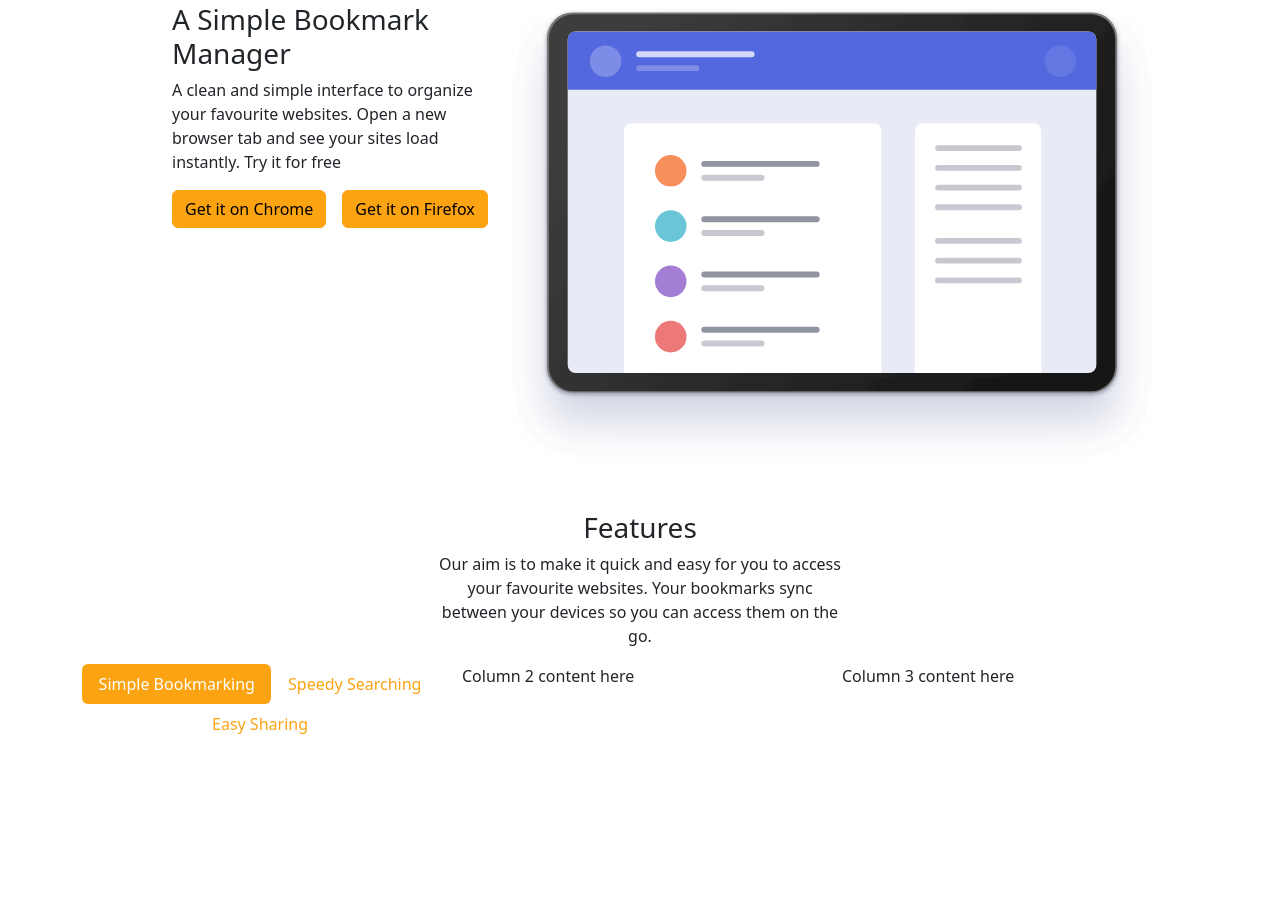
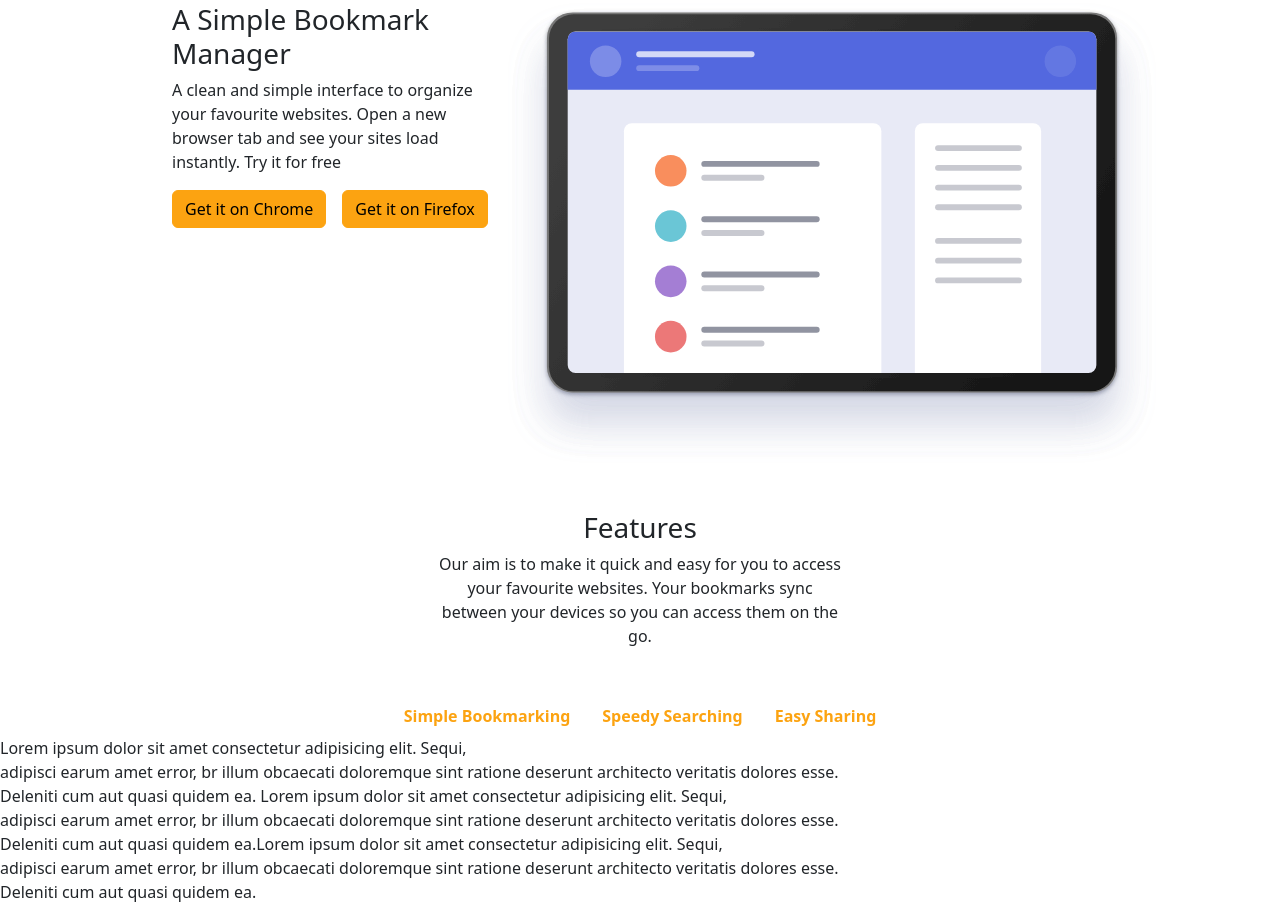
Before and after one commit to Ferransr/Sprint2, a website: page index.html in a window 1280 px wide. Shown: the part 309-1229 px from the top of the page. Before the commit the page ends 1053 px from the top, so only its background shows below. Drawn offline with nearby package versions, Linux system fonts and the light colour scheme.

Commit message:
navbar tab_context

```diff
--- a/index.html
+++ b/index.html
@@ -38,7 +38,7 @@
           >
             <ul class="navbar-nav">
               <li class="nav-item">
-                <a class="nav-link" aria-current="page" href="#">Contact</a>
+                <a class="nav-link" href="#">Contact</a>
               </li>
               <li class="nav-item">
                 <a class="nav-link" href="#">Pricing</a>
@@ -99,91 +99,41 @@
       </div>
     </div>
 
-    <div class="container">
-      <div class="row">
-        <div class="col-sm-4">
-          <ul class="nav nav-pills nav-fill">
+    <div class="tab">
+
+      <ul class="nav justify-content-center">
         <li class="nav-item">
-              <a class="nav-link active" aria-current="page" href="#">Simple Bookmarking</a>
+          <a class="nav-link active fw-bold" aria-current="page" href="#"
+            >Simple Bookmarking</a
+          >
         </li>
         <li class="nav-item">
-              <a class="nav-link" href="#">Speedy Searching</a>
+          <a class="nav-link fw-bold" href="#">Speedy Searching</a>
         </li>
         <li class="nav-item">
-              <a class="nav-link" href="#">Easy Sharing</a>
+          <a class="nav-link fw-bold" href="#">Easy Sharing</a>
         </li>
       </ul>
-        </div>
-        <div class="col-sm-4">Column 2 content here</div>
-        <div class="col-sm-4">Column 3 content here</div>
-      </div>
+
     </div>
 
-
-
-    <!-- <div class="container-fluid">
-  <div class="row d-flex ms-5 p-5">
-
-    <div class="col-12 col-lg-4 float-left">
-        <h1 class="">A Simple Bookmark <br>Manager</h1>
-        <p>A clean and simple interface to organize your favourite websites. Open a new browser tab and see your sites load instantly. Try it for free</p>
+    <div class="ejemplo justify-content-center">
+      <p>
+        Lorem ipsum dolor sit amet consectetur adipisicing elit. Sequi, <br />
+        adipisci earum amet error, br illum obcaecati doloremque sint ratione
+        deserunt architecto veritatis dolores esse. <br />Deleniti cum aut quasi
+        quidem ea. Lorem ipsum dolor sit amet consectetur adipisicing elit.
+        Sequi, <br />
+        adipisci earum amet error, br illum obcaecati doloremque sint ratione
+        deserunt architecto veritatis dolores esse. <br />Deleniti cum aut quasi
+        quidem ea.Lorem ipsum dolor sit amet consectetur adipisicing elit.
+        Sequi, <br />
+        adipisci earum amet error, br illum obcaecati doloremque sint ratione
+        deserunt architecto veritatis dolores esse. <br />Deleniti cum aut quasi
+        quidem ea.
+      </p>
     </div>
 
-    <div class="col-12 col-lg-6 float-right">
-      <img src="/Imagenes/illustration-hero.svg" style="width: 500px;" class="img-responsive ">
-    </div>
-  </div>
-</div> -->
-
-    <!-- <nav class="navbar navbar-expand-lg navbar-light bg-light">
-    <div class="container-fluid">
-      <a class="navbar-brand" href="#">Navbar</a>
-      <button class="navbar-toggler" type="button" data-bs-toggle="collapse" data-bs-target="#navbarSupportedContent" aria-controls="navbarSupportedContent" aria-expanded="false" aria-label="Toggle navigation">
-        <span class="navbar-toggler-icon"></span>
-      </button>
-      <div class="collapse navbar-collapse" id="navbarSupportedContent">
-        <ul class="navbar-nav me-auto mb-2 mb-lg-0">
-          <li class="nav-item ">
-            <a class="nav-link" href="#">FEATURES</a>
-          </li>
-          <li class="nav-item">
-            <a class="nav-link" href="#">PRICING</a>
-          </li>
-          <li class="nav-item">
-            <a class="nav-link" href="#">CONTACT</a>
-          </li>
-        </ul>
-        <button class="btn btn-outline-success" type="submit">LOGIN</button>
-
-      </div>
-    </div>
-  </nav> -->
-
-    <!-- <nav class="navbar navbar-expand-md navbar-light ps-4 pe-4">
-    <a href="">
-      <img src="/Imagenes/logo-bookmark.svg" class="img-fluid" alt="Responsive image">
-    </a>
-
-    <button class="navbar-toggler" type="button" data-toggle="collapse" data-target="#navbarNav">
-        <span class="navbar-toggler-icon"></span>
-    </button>
-    <div class="collapse navbar-collapse" id="navbarNav">
-        <ul class="navbar-nav">
-            <li class="nav-item">
-                <a class="nav-link" href="#">FEATURES</a>
-            </li>
-            <li class="nav-item">
-                <a class="nav-link" href="#">PRICING</a>
-            </li>
-            <li class="nav-item">
-                <a class="nav-link" href="#">CONTACT</a>
-            </li>
-        </ul>
-        <div class="btn-group" role="group" aria-label="Basic example">
-          <button type="button" class="btn btn-primary">LOGIN</button>
-        </div>
-    </div>
-</nav> -->
     <script src="node_modules/bootstrap/dist/js/bootstrap.min.js"></script>
   </body>
 </html>
--- a/main.scss
+++ b/main.scss
@@ -29,7 +29,31 @@ header {
   border-bottom: 2px solid;
 }
 
+.tab {
+  margin-top: 2rem;
+}
 
+.nav-link:hover {
+  text-decoration: underLine;
+  border-bottom: 4px solid rgb(255, 0, 0);
+  text-decoration: none;
+  }
+
+  .nav-link::after {
+  content: '';
+  opacity: 0;
+  transition: all 0.2s;
+  height: 2px;
+
+  background-color: rgb(255, 0, 0);
+  position: absolute;
+  bottom: 0;
+  left: 0;
+  }
+
+  .nav-link:hover::after {
+  opacity: 1;
+  }
 
 
 
```
Also changed, not shown: main.css, 1 other file. Lines whose indentation alone changed are shown as unchanged.
